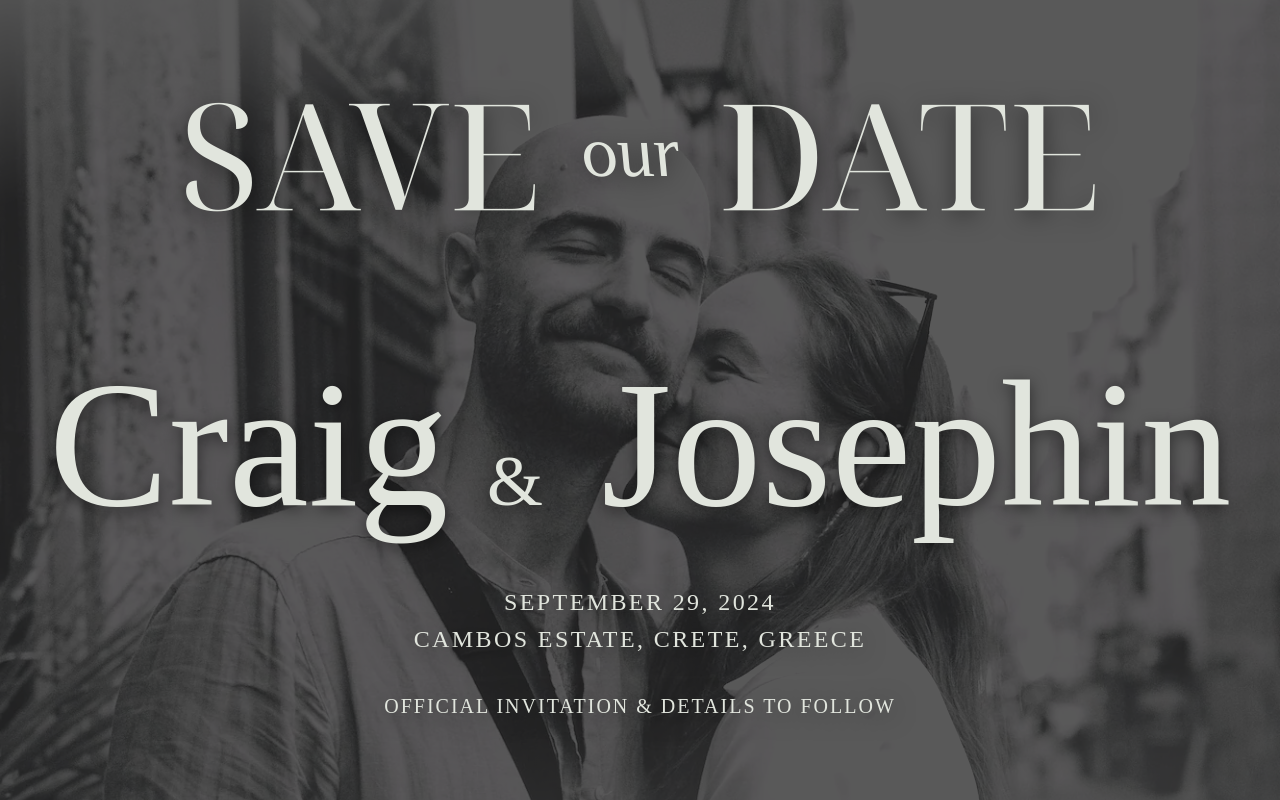
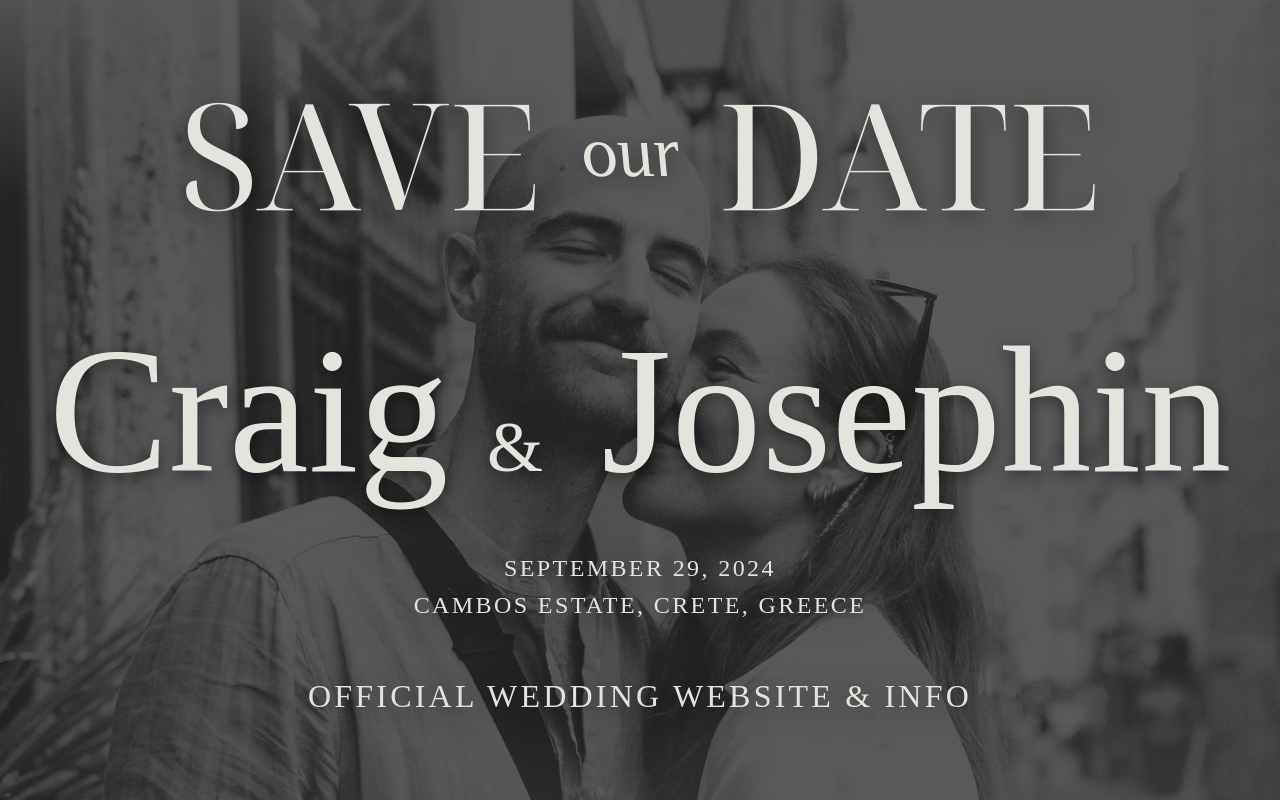
Before and after one commit to sendcraig/crasi-wedding, a React (Create React App) app: page / in a window 1280 px wide. Built offline with nearby package versions, Linux system fonts and the light colour scheme; a web font is replaced by a local one.

Commit message:
redirect to info website

```diff
--- a/src/components/SaveTheDate/SaveTheDate.module.scss
+++ b/src/components/SaveTheDate/SaveTheDate.module.scss
@@ -140,10 +140,11 @@
 
   .infoText {
     font-family: "Josefin Sans";
-    font-size: min(2.5vw, 20px);
+    font-size: min(4vw, 32px);
     letter-spacing: 0.1em;
     font-weight: 300;
     text-shadow: 0px 4px 24px rgba(0,0,0,0.5);
+    margin-top: 16px;
 
     animation: blurIn 1s ease-in-out 3s;
     animation-fill-mode: forwards;
--- a/src/components/SaveTheDate/SaveTheDate.tsx
+++ b/src/components/SaveTheDate/SaveTheDate.tsx
@@ -43,9 +43,16 @@ export const SaveTheDate = (): ReactElement => {
                 />
               </h3>
             </div>
-            <h3 className={styles.infoText}>
-              OFFICIAL INVITATION & DETAILS TO FOLLOW
-            </h3>
+            <h2
+              className={cx(styles.infoText, {
+                [styles.boldOnHover]: !hasTouchSupport(),
+              })}
+            >
+              <Link
+                url={'https://crasi.love/info'}
+                text={'OFFICIAL WEDDING WEBSITE & INFO'}
+              />
+            </h2>
           </div>
         </div>
       </div>
```
